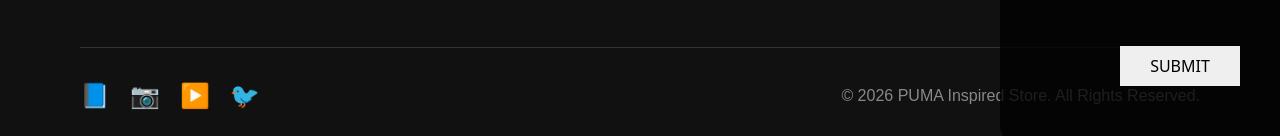
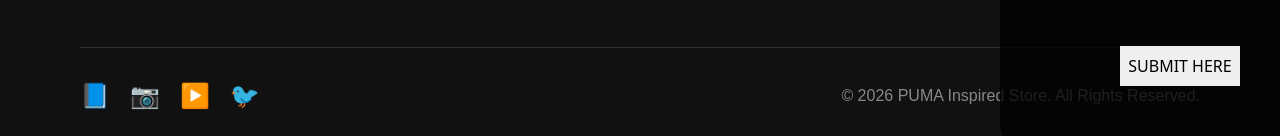
Before and after one commit to rajrai913197-png/E-commerce, a React (Vite) app: page /login in a window 1280 px wide. Shown: the part 345-481 px from the top of the page. Built offline with nearby package versions, Linux system fonts and the light colour scheme.

Commit message:
new btn add

```diff
--- a/src/login/sign/login.jsx
+++ b/src/login/sign/login.jsx
@@ -30,7 +30,7 @@ if(user && user.email === email && user.password === password){
             <input type="email"  name="email" onChange={(e)=>setEmail(e.target.value)}/> <br /><br />
              <label htmlFor="confirm" style={{textTransform:"uppercase" ,fontSize:"small"}}>Confirm - Password</label>
             <input type="password" name="confirm" onChange={(e)=>setPassword(e.target.value)}/> <br /> <br />
-            <button >SUBMIT</button>
+            <button >SUBMIT HERE</button>
         </form>
         </>
     )
```
